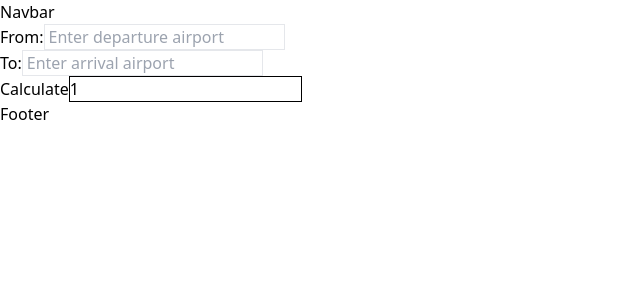
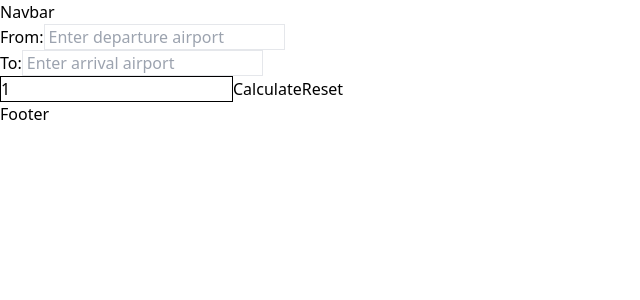
Before and after one commit to Matteonegridev/GreenPrints, a React (Vite) app: page / in a window 1280 px wide. Shown: the top 300 px of the page, without its empty margins (0-640 px from the left). Built offline with nearby package versions, Linux system fonts and the light colour scheme; no server answers.

Commit message:
added button for reset and implemented logic

```diff
--- a/src/Components/AirportForm.tsx
+++ b/src/Components/AirportForm.tsx
@@ -5,6 +5,7 @@ import useClimateData from "../Hooks/useClimateData";
 import AirportInput from "./AirportInput";
 import { useDebounce } from "use-debounce";
 import SelectPassenger from "./SelectPassenger";
+import { handleCode, resetInputs } from "../Utils/Functions";
 
 function AirportForm() {
   const [origin, setOrigin] = useState("");
@@ -110,18 +111,6 @@ function AirportForm() {
       setDestinationSearch(value);
     }
   };
-  const handleCode = (
-    setDestination: React.Dispatch<React.SetStateAction<string>>,
-    setOrigin: React.Dispatch<React.SetStateAction<string>>,
-    e: React.MouseEvent<HTMLButtonElement>
-  ) => {
-    e.preventDefault();
-    const toCode = destinationSearch?.split(" ").pop();
-    const fromCode = originSearch?.split(" ").pop();
-    setDestination(toCode || "");
-    setOrigin(fromCode || "");
-    if (!isCalculated) setIsCalculated(true);
-  };
 
   return (
     <>
@@ -150,16 +139,41 @@ function AirportForm() {
             handleClickFromList(e, setDestinationSearch, "destination")
           }
         />
-        <button
-          disabled={isCalculated || !fieldNotEmpty}
-          onClick={(e) => handleCode(setDestination, setOrigin, e)}
-        >
-          Calculate
-        </button>
         <SelectPassenger
           passengers={passengers}
           setPassengers={setPassengers}
         />
+        <button
+          id="calculate"
+          disabled={isCalculated || !fieldNotEmpty}
+          onClick={(e) =>
+            handleCode(
+              setDestination,
+              setOrigin,
+              e,
+              originSearch,
+              destinationSearch,
+              isCalculated,
+              setIsCalculated
+            )
+          }
+        >
+          Calculate
+        </button>
+        <button
+          id="reset"
+          onClick={() =>
+            resetInputs(
+              setSuggestions,
+              setOriginSearch,
+              setDestinationSearch,
+              setIsCalculated,
+              setPassengers
+            )
+          }
+        >
+          Reset
+        </button>
         {isCalculated && (
           <p>Estimated Footprint: {totalFootprint} tonnes CO2e</p>
         )}
--- /dev/null
+++ b/src/Utils/Functions.tsx
@@ -0,0 +1,34 @@
+import { Airport } from "../Hooks/useAirportData";
+
+export const handleCode = (
+  setDestination: React.Dispatch<React.SetStateAction<string>>,
+  setOrigin: React.Dispatch<React.SetStateAction<string>>,
+  e: React.MouseEvent<HTMLButtonElement>,
+  destinationSearch: string,
+  originSearch: string,
+  isCalculated: boolean | undefined,
+  setIsCalculated: React.Dispatch<React.SetStateAction<boolean>>
+) => {
+  e.preventDefault();
+  const toCode = destinationSearch?.split(" ").pop();
+  const fromCode = originSearch?.split(" ").pop();
+  setDestination(toCode || "");
+  setOrigin(fromCode || "");
+  if (!isCalculated) setIsCalculated(true);
+};
+
+export const resetInputs = (
+  setSuggestions: React.Dispatch<
+    React.SetStateAction<{ origin: Airport[]; destination: Airport[] }>
+  >,
+  setOriginSearch: React.Dispatch<React.SetStateAction<string>>,
+  setDestinationSearch: React.Dispatch<React.SetStateAction<string>>,
+  setIsCalculated: React.Dispatch<React.SetStateAction<boolean>>,
+  setPassengers: React.Dispatch<React.SetStateAction<number>>
+) => {
+  setSuggestions((prev) => ({ ...prev, origin: [], destination: [] }));
+  setOriginSearch("");
+  setDestinationSearch("");
+  setIsCalculated(false);
+  setPassengers(1);
+};
```
